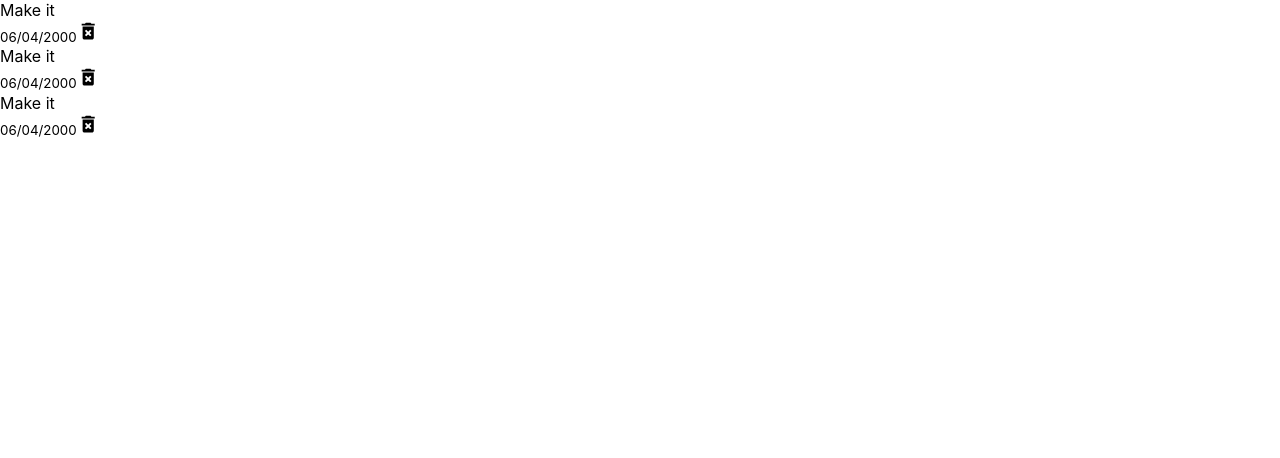
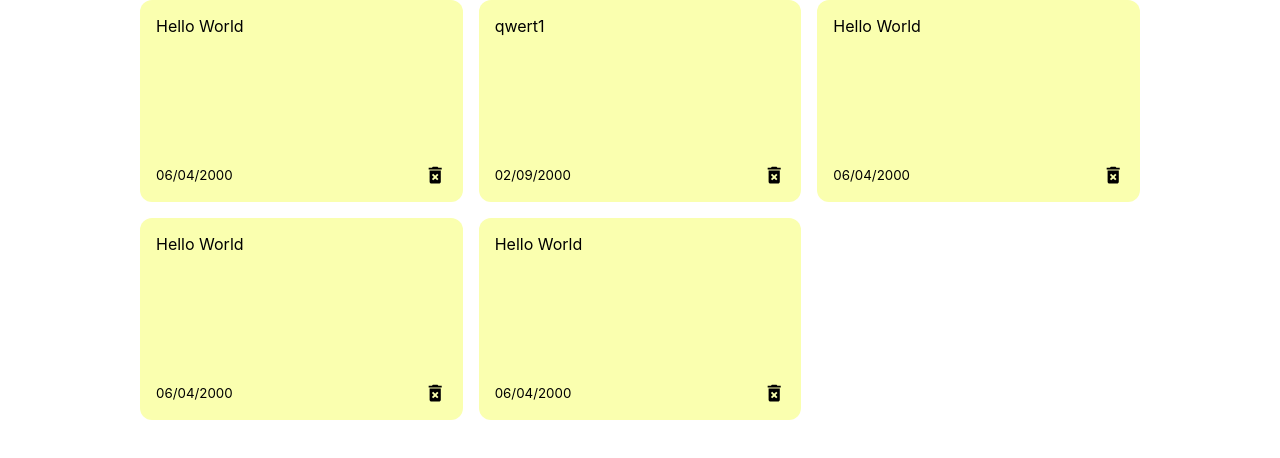
Before and after one commit to JoelDeonDsouza/React-TODO-App, a React (Create React App) app: page / in a window 1280 px wide. Shown: the top 458 px of the page. Built offline with nearby package versions, Linux system fonts and the light colour scheme.

Commit message:
Note rendered dynamically and styled the note components

```diff
--- a/src/App.js
+++ b/src/App.js
@@ -1,10 +1,39 @@
+import { useState } from "react";
+import { nanoid } from "nanoid";
 import "./App.css";
 import NoteList from "./Components/NoteList/noteList";
 
 function App() {
+  const [notes, setNotes] = useState([
+    {
+      id: nanoid(),
+      text: "Hello World",
+      date: "06/04/2000",
+    },
+    {
+      id: nanoid(),
+      text: "qwert1",
+      date: "02/09/2000",
+    },
+    {
+      id: nanoid(),
+      text: "Hello World",
+      date: "06/04/2000",
+    },
+    {
+      id: nanoid(),
+      text: "Hello World",
+      date: "06/04/2000",
+    },
+    {
+      id: nanoid(),
+      text: "Hello World",
+      date: "06/04/2000",
+    },
+  ]);
   return (
     <div className="container">
-      <NoteList />
+      <NoteList notes={notes} />
     </div>
   );
 }
--- a/src/Components/Note/note.js
+++ b/src/Components/Note/note.js
@@ -1,12 +1,12 @@
 import React from "react";
 import { MdDeleteForever } from "react-icons/md";
 
-const Note = () => {
+const Note = ({ id, text, date }) => {
   return (
     <div className="note">
-      <span>Make it</span>
+      <span>{text}</span>
       <div className="footer">
-        <small>06/04/2000</small>
+        <small>{date}</small>
         <MdDeleteForever className="delete-icon" size="1.4em" />
       </div>
     </div>
--- a/src/Components/NoteList/noteList.js
+++ b/src/Components/NoteList/noteList.js
@@ -1,12 +1,12 @@
 import React from "react";
 import Note from "../Note/note";
 
-const NoteList = () => {
+const NoteList = ({ notes }) => {
   return (
     <div className="notes">
-      <Note />
-      <Note />
-      <Note />
+      {notes.map((note) => (
+        <Note id={note.id} text={note.text} date={note.date} />
+      ))}
     </div>
   );
 };
--- a/src/index.css
+++ b/src/index.css
@@ -1,13 +1,39 @@
 body {
   margin: 0;
-  font-family: -apple-system, BlinkMacSystemFont, 'Segoe UI', 'Roboto', 'Oxygen',
-    'Ubuntu', 'Cantarell', 'Fira Sans', 'Droid Sans', 'Helvetica Neue',
+  font-family: -apple-system, BlinkMacSystemFont, "Segoe UI", "Roboto", "Oxygen",
+    "Ubuntu", "Cantarell", "Fira Sans", "Droid Sans", "Helvetica Neue",
     sans-serif;
   -webkit-font-smoothing: antialiased;
   -moz-osx-font-smoothing: grayscale;
 }
 
 code {
-  font-family: source-code-pro, Menlo, Monaco, Consolas, 'Courier New',
+  font-family: source-code-pro, Menlo, Monaco, Consolas, "Courier New",
     monospace;
 }
+.container {
+  max-width: 1000px;
+  margin-right: auto;
+  margin-left: auto;
+  padding-right: 15px;
+  padding-left: 15px;
+}
+.notes {
+  display: grid;
+  grid-gap: 1rem;
+  grid-template-columns: repeat(auto-fit, minmax(255px, 1fr));
+}
+.note {
+  background-color: #faffaf;
+  border-radius: 12px;
+  padding: 1rem;
+  min-height: 170px;
+  display: flex;
+  flex-direction: column;
+  justify-content: space-between;
+}
+.footer {
+  display: flex;
+  align-items: center;
+  justify-content: space-between;
+}
```
